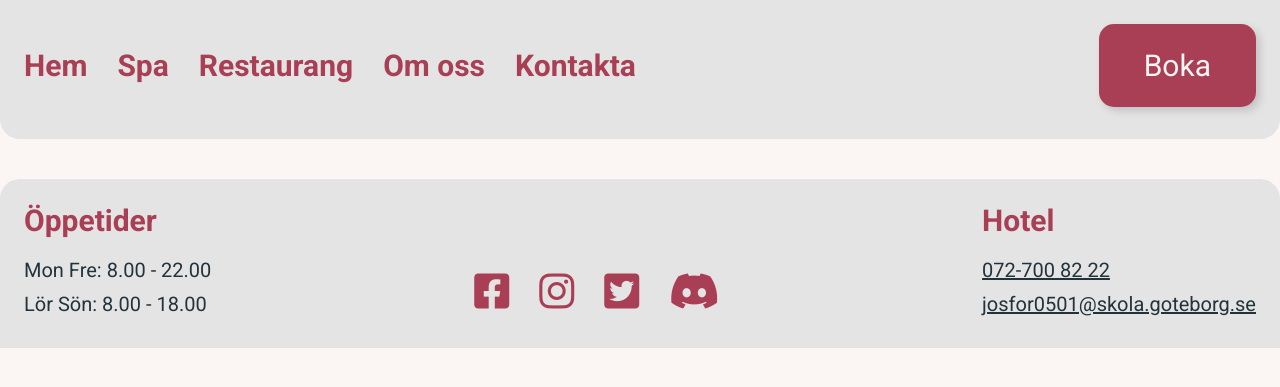
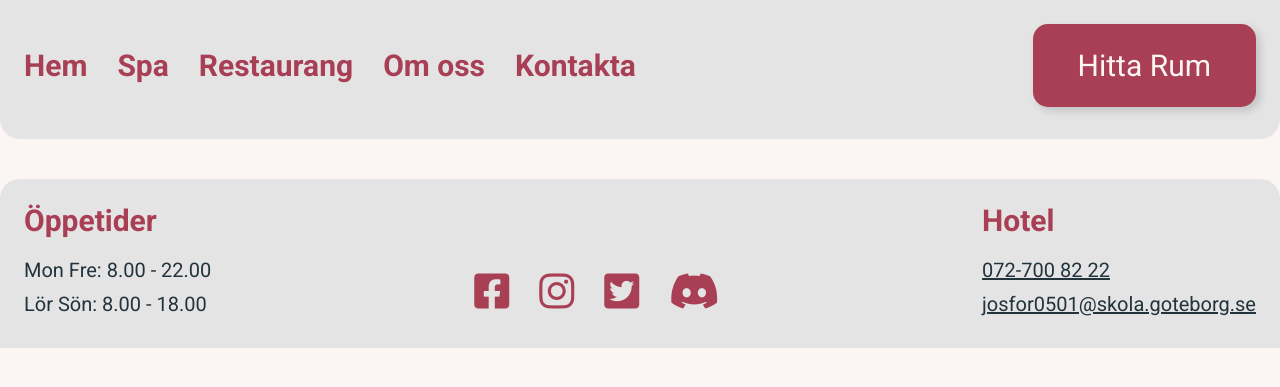
Before and after one commit to JosefForkman/Hotel, a PHP site: page /index.php in a window 1280 px wide. Shown: the top 387 px of the page. Run offline with PHP 8.4, Linux system fonts and the light colour scheme; style sheets or scripts are compiled from the project's sources.

Commit message:
update nav btn

```diff
--- a/include/header.include.php
+++ b/include/header.include.php
@@ -2,7 +2,7 @@
     <div class="hamburger bg-Russian-Green" id="hamburgerOpen"></div>
     <nav>
         <ul>
-            <li><a class="text-Amaranth-Purplen" href="">Hem</a></li>
+            <li><a class="text-Amaranth-Purplen" href="/">Hem</a></li>
             <li><a class="text-Amaranth-Purplen" href="">Spa</a></li>
             <li><a class="text-Amaranth-Purplen" href="">Restaurang</a></li>
             <li><a class="text-Amaranth-Purplen" href="">Om oss</a></li>
@@ -10,6 +10,6 @@
         </ul>
     </nav>
 
-    <button class="btn bg-Amaranth-Purplen text-Snow">Boka</button>
+    <a href="boende.php" class="btn bg-Amaranth-Purplen text-Snow">Hitta Rum</a>
 
 </header>
--- a/scss/layout/_header.scss
+++ b/scss/layout/_header.scss
@@ -57,7 +57,7 @@ header {
         }
     }
 
-    button {
+    .btn {
         font-size: 1.5rem !important;
         display: none !important;
     }
@@ -71,7 +71,7 @@ header {
             display: block;
         }
 
-        button {
+        .btn {
             display: inline-block !important;
         }
     }
@@ -91,7 +91,7 @@ header {
                 flex-direction: row;
             }
         }
-        button {
+        .btn {
             display: inline-block !important;
         }
     }
```
